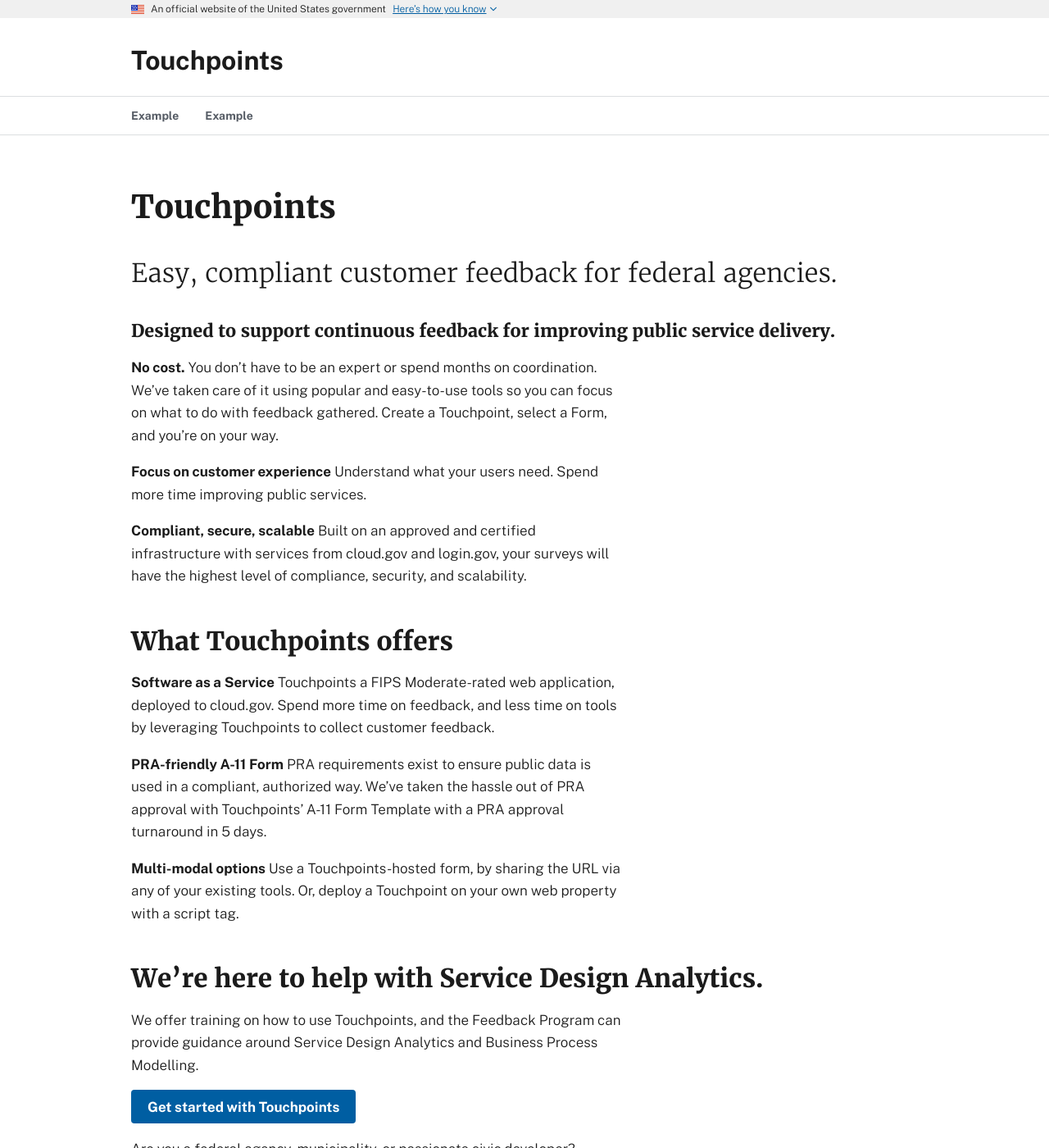
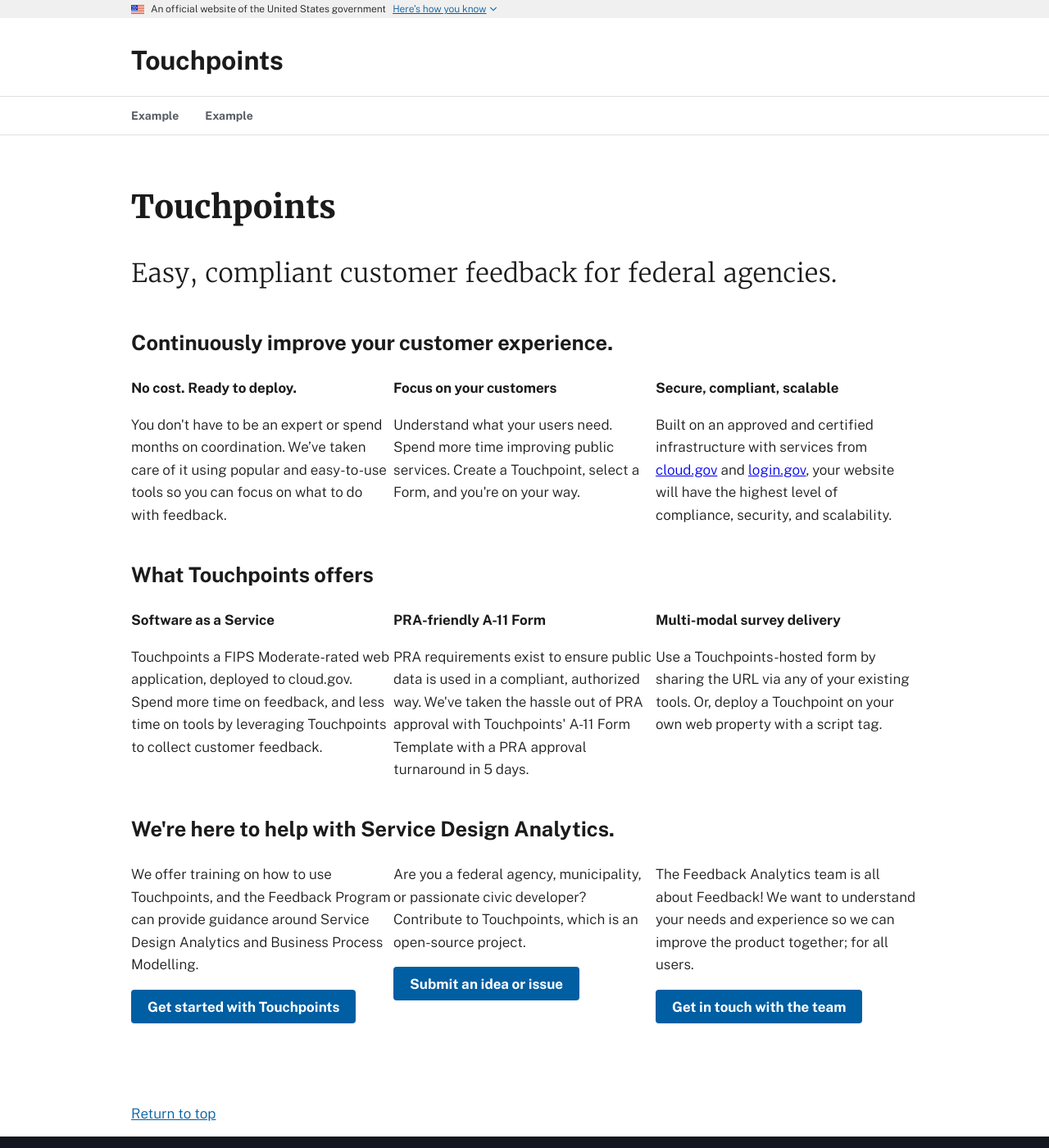
Before and after one commit to GSA-TTS/touchpoints-site, a Jekyll site: the page built from index.md, in a window 1280 px wide and 1400 px high. Shown: the whole window at 82% size. Built offline with Jekyll 4.4.1, drawn with Linux system fonts in a browser that asks for light colours.

Commit message:
update to 3 column layout
* update text per feedback.usa.gov/touchpoints

```diff
--- a/index.md
+++ b/index.md
@@ -4,40 +4,107 @@ title: Touchpoints
 deck: "Easy, compliant customer feedback for federal agencies."
 ---
 
-### Designed to support continuous feedback for improving public service delivery.
 
 
-**No cost.**
-You don't have to be an expert or spend months on coordination. We’ve taken care of it using popular and easy-to-use tools so you can focus on what to do with feedback gathered. Create a Touchpoint, select a Form, and you're on your way.
 
-**Focus on customer experience**
-Understand what your users need. Spend more time improving public services.
+<div class="grid-row">
+  <div class="tablet:grid-col">
+    <h2>
+      Continuously improve your customer experience.
+    </h2>
+  </div>
+</div>
+<div class="grid-row">
+  <div class="tablet:grid-col">
+    <strong>
+      No cost. Ready to deploy.
+    </strong>
+    <p>
+      You don't have to be an expert or spend months on coordination. We’ve taken care of it using popular and easy-to-use tools so you can focus on what to do with feedback.
+    </p>
+  </div>
+  <div class="tablet:grid-col">
+    <strong>
+      Focus on your customers
+    </strong>
+    <p>
+      Understand what your users need. Spend more time improving public services. Create a Touchpoint, select a Form, and you're on your way.
+    </p>
+  </div>
+  <div class="tablet:grid-col">
+    <strong>
+      Secure, compliant, scalable
+    </strong>
+    <p>
+      Built on an approved and certified infrastructure with services from
+      <a href="https://cloud.gov" target="_blank" rel="noopener">cloud.gov</a> and
+      <a href="https://login.gov" target="_blank" rel="noopener">login.gov</a>,
+      your website will have the highest level of compliance, security, and scalability.
+    </p>
+  </div>
+</div>
 
-**Compliant, secure, scalable**
-Built on an approved and certified infrastructure with services from cloud.gov and login.gov, your surveys will have the highest level of compliance, security, and scalability.
+<div class="grid-row">
+  <div class="tablet:grid-col">
+    <h2>
+      What Touchpoints offers
+    </h2>
+  </div>
+</div>
+<div class="grid-row">
+  <div class="tablet:grid-col">
+    <strong>
+      Software as a Service
+    </strong>
+    <p>
+      Touchpoints a FIPS Moderate-rated web application, deployed to cloud.gov. Spend more time on feedback, and less time on tools by leveraging Touchpoints to collect customer feedback.
+    </p>
+  </div>
+  <div class="tablet:grid-col">
+    <strong>
+      PRA-friendly A-11 Form
+    </strong>
+    <p>
+      PRA requirements exist to ensure public data is used in a compliant, authorized way. We've taken the hassle out of PRA approval with Touchpoints' A-11 Form Template with a PRA approval turnaround in 5 days.
+    </p>
+  </div>
+  <div class="tablet:grid-col">
+    <strong>
+      Multi-modal survey delivery
+    </strong>
+    <p>
+      Use a Touchpoints-hosted form by sharing the URL via any of your existing tools. Or, deploy a Touchpoint on your own web property with a script tag.
+    </p>
+  </div>
+</div>
 
+<div class="grid-row">
+  <div class="tablet:grid-col">
+    <h2>
+      We're here to help with Service Design Analytics.
+    </h2>
+  </div>
+</div>
+<div class="grid-row">
+  <div class="tablet:grid-col">
+    We offer training on how to use Touchpoints, and the Feedback Program can provide guidance around Service Design Analytics and Business Process Modelling.
 
-## What Touchpoints offers
+    <p>
+      <a href="https://github.com/GSA/touchpoints/wiki/Touchpoints-Onboarding-Questions" class="usa-button" target="_blank" rel="noopener">Get started with Touchpoints</a>
+    </p>
+  </div>
+  <div class="tablet:grid-col">
+    Are you a federal agency, municipality, or passionate civic developer? Contribute to Touchpoints, which is an open-source project.
 
-**Software as a Service**
-Touchpoints a FIPS Moderate-rated web application, deployed to cloud.gov. Spend more time on feedback, and less time on tools by leveraging Touchpoints to collect customer feedback.
+    <p>
+      <a href="https://github.com/gsa/touchpoints/issues/" class="usa-button" target="_blank" rel="noopener">Submit an idea or issue</a>
+    </p>
+  </div>
+  <div class="tablet:grid-col">
+    The Feedback Analytics team is all about Feedback! We want to understand your needs and experience so we can improve the product together; for all users.
 
-**PRA-friendly A-11 Form**
-PRA requirements exist to ensure public data is used in a compliant, authorized way. We've taken the hassle out of PRA approval with Touchpoints' A-11 Form Template with a PRA approval turnaround in 5 days.
-
-**Multi-modal options**
-Use a Touchpoints-hosted form, by sharing the URL via any of your existing tools. Or, deploy a Touchpoint on your own web property with a script tag.
-
-## We're here to help with Service Design Analytics.
-
-We offer training on how to use Touchpoints, and the Feedback Program can provide guidance around Service Design Analytics and Business Process Modelling.
-
-<a href="https://github.com/GSA/touchpoints/wiki/Touchpoints-Onboarding-Questions" class="usa-button" target="_blank" rel="noopener">Get started with Touchpoints</a>
-
-Are you a federal agency, municipality, or passionate civic developer? Contribute to Touchpoints, which is an open-source project.
-
-<a href="https://github.com/gsa/touchpoints/issues/" class="usa-button" target="_blank" rel="noopener">Submit an idea or issue</a>
-
-The Feedback Analytics team is all about Feedback! We want to understand your needs and experience so we can improve the product together; for all users.
-
-<a href="mailto:feedback-analytics@usa.gov" class="usa-button">Get in touch with the team</a>
+    <p>
+      <a href="mailto:feedback-analytics@gsa.gov" class="usa-button">Get in touch with the team</a>
+    </p>
+  </div>
+</div>
```
